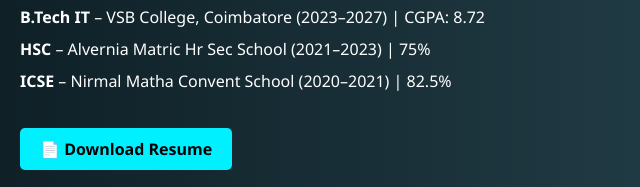
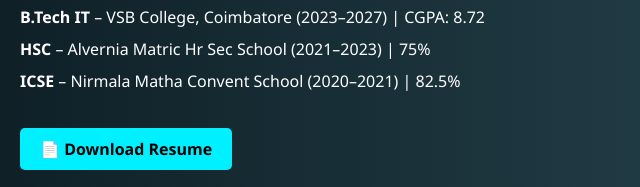
Before and after one commit to jeslynchrissyj/jeslyn_portfolio, a plain HTML site: page index.html in a window 1280 px wide. Shown: the part 1578-1765 px from the top of the page, 0-640 px from the left. Drawn offline with Linux system fonts and the light colour scheme.

Commit message:
Update index.html

```diff
--- a/index.html
+++ b/index.html
@@ -63,7 +63,7 @@
     <ul>
       <li><strong>B.Tech IT</strong> – VSB College, Coimbatore (2023–2027) | CGPA: 8.72</li>
       <li><strong>HSC</strong> – Alvernia Matric Hr Sec School (2021–2023) | 75%</li>
-      <li><strong>ICSE</strong> – Nirmal Matha Convent School (2020–2021) | 82.5%</li>
+      <li><strong>ICSE</strong> – Nirmala Matha Convent School (2020–2021) | 82.5%</li>
     </ul>
 
     <a class="download-btn" href="jeslyn_fresher.pdf" download>📄 Download Resume</a>
```
